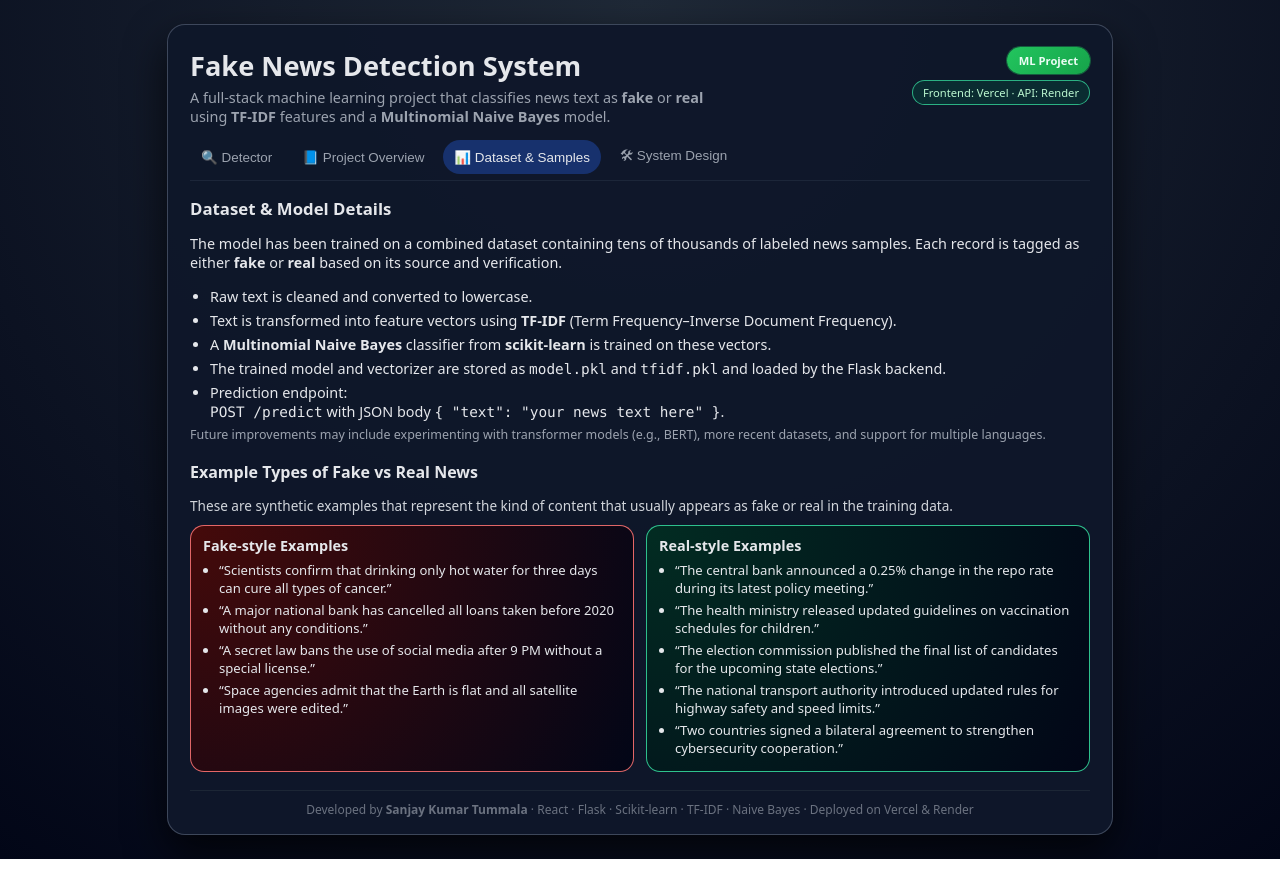
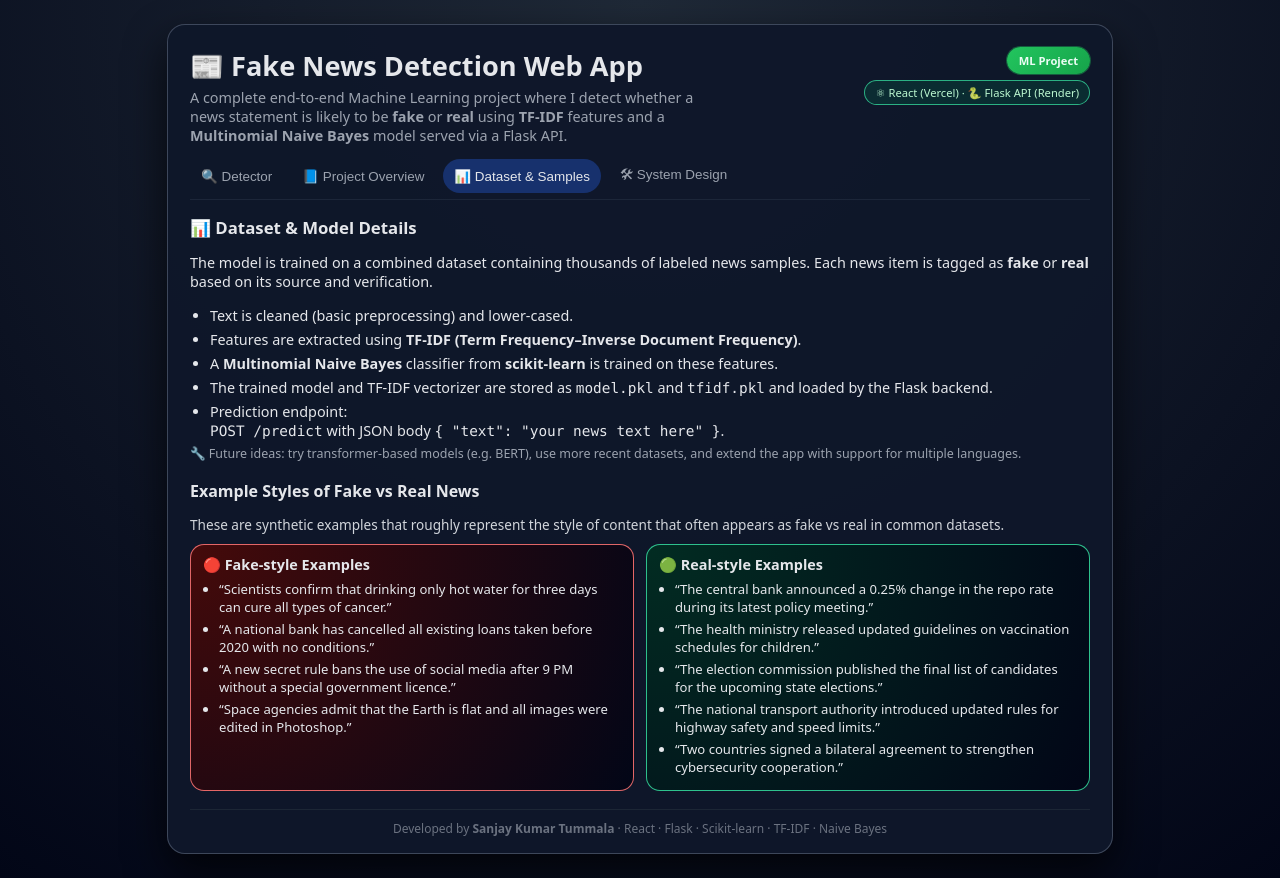
Before and after one commit to SanjayTummala/Fake-News-Detection-using-ML-and-NLP, a React (Create React App) app in the folder frontend/: page / in a window 1280 px wide. Both pictures are taken after a click on the button "📊 Dataset & Samples". Built offline with nearby package versions, Linux system fonts and the light colour scheme; no server answers.

Commit message:
Update UI text and descriptions for a more polished human-style interface

```diff
--- a/frontend/src/App.js
+++ b/frontend/src/App.js
@@ -62,18 +62,20 @@ function App() {
           {/* Header */}
           <header className="card-header">
             <div>
-              <h1>Fake News Detection System</h1>
+              <h1>📰 Fake News Detection Web App</h1>
               <p className="subtitle">
-                A full-stack machine learning project that classifies news text
-                as <strong>fake</strong> or <strong>real</strong> using{" "}
+                A complete end-to-end Machine Learning project where I detect
+                whether a news statement is likely to be{" "}
+                <strong>fake</strong> or <strong>real</strong> using{" "}
                 <strong>TF-IDF</strong> features and a{" "}
-                <strong>Multinomial Naive Bayes</strong> model.
+                <strong>Multinomial Naive Bayes</strong> model served via a
+                Flask API.
               </p>
             </div>
             <div className="header-right">
               <span className="badge">ML Project</span>
               <span className="status-pill">
-                Frontend: Vercel · API: Render
+                ⚛ React (Vercel) · 🐍 Flask API (Render)
               </span>
             </div>
           </header>
@@ -114,7 +116,7 @@ function App() {
                 <textarea
                   className="textarea"
                   rows={6}
-                  placeholder="Example: The government announced a new national cybersecurity policy for critical infrastructure..."
+                  placeholder="Example: The government announced a new cybersecurity policy for critical infrastructure..."
                   value={text}
                   onChange={(e) => setText(e.target.value)}
                 />
@@ -152,7 +154,7 @@ function App() {
                 >
                   <div className="result-header">
                     <span className="pill">
-                      {isFake ? "Fake News" : isReal ? "Real News" : "Result"}
+                      {isFake ? "🔴 Fake News" : isReal ? "🟢 Real News" : "Result"}
                     </span>
                   </div>
                   <p className="result-text">
@@ -161,10 +163,11 @@ function App() {
                     model.
                   </p>
                   <p className="note">
-                    Note: This is a machine learning prediction based on the
+                    ⚠ This is a machine learning prediction based on the
                     training data used. It should be treated as a{" "}
-                    <strong>supporting signal</strong>, not as final proof.
-                    Always verify important information with trusted sources.
+                    <strong>supporting signal</strong>, not final proof. Always
+                    verify important or sensitive information with trusted
+                    sources.
                   </p>
                 </div>
               )}
@@ -176,24 +179,28 @@ function App() {
           {/* TAB: ABOUT / PROJECT OVERVIEW */}
           {activeTab === "about" && (
             <div className="info-section">
-              <h2>Project Overview</h2>
+              <h2>📘 Project Overview</h2>
               <p>
-                This project was developed to explore how{" "}
-                <strong>Machine Learning</strong> and{" "}
-                <strong>Natural Language Processing (NLP)</strong> can help in
-                identifying potentially fake or misleading news content.
+                This web application was developed to understand how{" "}
+                <strong>Machine Learning (ML)</strong> and{" "}
+                <strong>Natural Language Processing (NLP)</strong> can be used
+                in a practical, full-stack project. The focus is not only on
+                model accuracy, but also on how to serve the model through an
+                API and integrate it with a modern frontend.
               </p>
               <p>
-                The core idea is simple: take a piece of news text, convert it
-                into numerical features using <strong>TF-IDF</strong>, and then
-                apply a <strong>Multinomial Naive Bayes</strong> classifier to
-                decide whether the text is more likely to be{" "}
-                <strong>fake</strong> or <strong>real</strong>.
+                The idea is simple: the user enters a news headline or short
+                article, the text is converted into numerical features using{" "}
+                <strong>TF-IDF</strong>, and a{" "}
+                <strong>Multinomial Naive Bayes</strong> classifier predicts
+                whether it is more likely to be <strong>fake</strong> or{" "}
+                <strong>real</strong>.
               </p>
               <p>
-                The goal of this application is educational: to practice
-                end-to-end ML deployment, from data preprocessing and model
-                training to building a usable UI and exposing a REST API.
+                Through this project, I practised data preprocessing, model
+                training, REST API design, and deployment using platforms like{" "}
+                <strong>Render</strong> (backend) and <strong>Vercel</strong>{" "}
+                (frontend).
               </p>
             </div>
           )}
@@ -201,26 +208,26 @@ function App() {
           {/* TAB: DATASET & SAMPLES */}
           {activeTab === "dataset" && (
             <div className="info-section">
-              <h2>Dataset & Model Details</h2>
+              <h2>📊 Dataset & Model Details</h2>
               <p>
-                The model has been trained on a combined dataset containing
-                tens of thousands of labeled news samples. Each record is
-                tagged as either <strong>fake</strong> or{" "}
-                <strong>real</strong> based on its source and verification.
+                The model is trained on a combined dataset containing thousands
+                of labeled news samples. Each news item is tagged as{" "}
+                <strong>fake</strong> or <strong>real</strong> based on its
+                source and verification.
               </p>
               <ul>
-                <li>Raw text is cleaned and converted to lowercase.</li>
+                <li>Text is cleaned (basic preprocessing) and lower-cased.</li>
                 <li>
-                  Text is transformed into feature vectors using{" "}
-                  <strong>TF-IDF</strong> (Term Frequency–Inverse Document
-                  Frequency).
+                  Features are extracted using{" "}
+                  <strong>TF-IDF (Term Frequency–Inverse Document
+                  Frequency)</strong>.
                 </li>
                 <li>
                   A <strong>Multinomial Naive Bayes</strong> classifier from{" "}
-                  <strong>scikit-learn</strong> is trained on these vectors.
+                  <strong>scikit-learn</strong> is trained on these features.
                 </li>
                 <li>
-                  The trained model and vectorizer are stored as{" "}
+                  The trained model and TF-IDF vectorizer are stored as{" "}
                   <code>model.pkl</code> and <code>tfidf.pkl</code> and loaded
                   by the Flask backend.
                 </li>
@@ -233,44 +240,44 @@ function App() {
               </ul>
 
               <p className="note">
-                Future improvements may include experimenting with transformer
-                models (e.g., BERT), more recent datasets, and support for
+                🔧 Future ideas: try transformer-based models (e.g. BERT), use
+                more recent datasets, and extend the app with support for
                 multiple languages.
               </p>
 
               <div className="examples-section">
-                <h3>Example Types of Fake vs Real News</h3>
+                <h3>Example Styles of Fake vs Real News</h3>
                 <p>
-                  These are synthetic examples that represent the kind of
-                  content that usually appears as fake or real in the training
-                  data.
+                  These are synthetic examples that roughly represent the style
+                  of content that often appears as fake vs real in common
+                  datasets.
                 </p>
 
                 <div className="examples-grid">
                   <div className="example-card fake-sample">
-                    <h4>Fake-style Examples</h4>
+                    <h4>🔴 Fake-style Examples</h4>
                     <ul>
                       <li>
                         “Scientists confirm that drinking only hot water for
                         three days can cure all types of cancer.”
                       </li>
                       <li>
-                        “A major national bank has cancelled all loans taken
-                        before 2020 without any conditions.”
+                        “A national bank has cancelled all existing loans taken
+                        before 2020 with no conditions.”
                       </li>
                       <li>
-                        “A secret law bans the use of social media after 9 PM
-                        without a special license.”
+                        “A new secret rule bans the use of social media after
+                        9 PM without a special government licence.”
                       </li>
                       <li>
                         “Space agencies admit that the Earth is flat and all
-                        satellite images were edited.”
+                        images were edited in Photoshop.”
                       </li>
                     </ul>
                   </div>
 
                   <div className="example-card real-sample">
-                    <h4>Real-style Examples</h4>
+                    <h4>🟢 Real-style Examples</h4>
                     <ul>
                       <li>
                         “The central bank announced a 0.25% change in the repo
@@ -302,22 +309,23 @@ function App() {
           {/* TAB: TECH & ARCHITECTURE / SYSTEM DESIGN */}
           {activeTab === "stack" && (
             <div className="info-section">
-              <h2>System Design & Technologies</h2>
+              <h2>🛠 System Design & Technologies</h2>
               <p>
-                This application is structured as a classic{" "}
-                <strong>frontend–backend</strong> system with a separate{" "}
-                <strong>machine learning</strong> layer.
+                The application follows a realistic{" "}
+                <strong>frontend–backend</strong> architecture with a clear{" "}
+                <strong>ML model</strong> layer behind the API. This is similar
+                to how many production ML systems are structured.
               </p>
 
               <div className="stack-grid">
                 <div className="stack-card">
-                  <h3>Frontend (Client)</h3>
+                  <h3>🖥 Frontend (Client)</h3>
                   <ul>
-                    <li>Built with React as a Single Page Application (SPA)</li>
+                    <li>React Single Page Application (SPA)</li>
                     <li>Custom responsive layout using plain CSS</li>
                     <li>Uses Fetch API to send JSON requests to the backend</li>
                     <li>
-                      Reads API base URL from{" "}
+                      Reads the API base URL from{" "}
                       <code>REACT_APP_API_URL</code> environment variable
                     </li>
                     <li>Deployed on Vercel</li>
@@ -325,9 +333,9 @@ function App() {
                 </div>
 
                 <div className="stack-card">
-                  <h3>Backend (API)</h3>
+                  <h3>⚙ Backend (API)</h3>
                   <ul>
-                    <li>Python 3 with Flask web framework</li>
+                    <li>Python 3 with Flask</li>
                     <li>REST endpoint: <code>POST /predict</code></li>
                     <li>Flask-CORS enabled for cross-origin requests</li>
                     <li>
@@ -339,35 +347,35 @@ function App() {
                 </div>
 
                 <div className="stack-card">
-                  <h3>ML & NLP Layer</h3>
+                  <h3>🤖 ML & NLP Layer</h3>
                   <ul>
                     <li>Implemented using scikit-learn</li>
-                    <li>TF-IDF vectorizer for feature extraction</li>
+                    <li>TF-IDF vectorizer for text feature extraction</li>
                     <li>Multinomial Naive Bayes classifier</li>
                     <li>Binary classification: fake vs real</li>
-                    <li>Serialized using Python pickle</li>
+                    <li>Model serialized using Python pickle</li>
                   </ul>
                 </div>
 
                 <div className="stack-card">
-                  <h3>Overall Flow</h3>
+                  <h3>🔗 End-to-End Flow</h3>
                   <ul>
-                    <li>User submits text via React UI</li>
-                    <li>Frontend sends POST request to Flask API</li>
+                    <li>1️⃣ User submits text from the React UI</li>
+                    <li>2️⃣ Frontend sends a POST request to the Flask API</li>
                     <li>
-                      Backend vectorizes text and calls the ML model for
-                      prediction
+                      3️⃣ Backend vectorizes the text and calls the ML model for
+                      a prediction
                     </li>
-                    <li>API returns the label as JSON</li>
-                    <li>UI displays the result in a user-friendly format</li>
+                    <li>4️⃣ API returns the label as JSON</li>
+                    <li>5️⃣ UI displays the result in a readable format</li>
                   </ul>
                 </div>
               </div>
 
               <p className="note">
-                This setup is intentionally simple but complete: it covers data
-                preprocessing, model training (offline), backend integration,
-                and deployment on cloud platforms used in modern web projects.
+                The goal is to keep the implementation understandable while
+                still showing a realistic ML workflow: data → model → API →
+                frontend → user.
               </p>
             </div>
           )}
@@ -376,7 +384,7 @@ function App() {
           <footer className="footer">
             <span>
               Developed by <strong>Sanjay Kumar Tummala</strong> · React · Flask
-              · Scikit-learn · TF-IDF · Naive Bayes · Deployed on Vercel & Render
+              · Scikit-learn · TF-IDF · Naive Bayes
             </span>
           </footer>
         </div>
```
